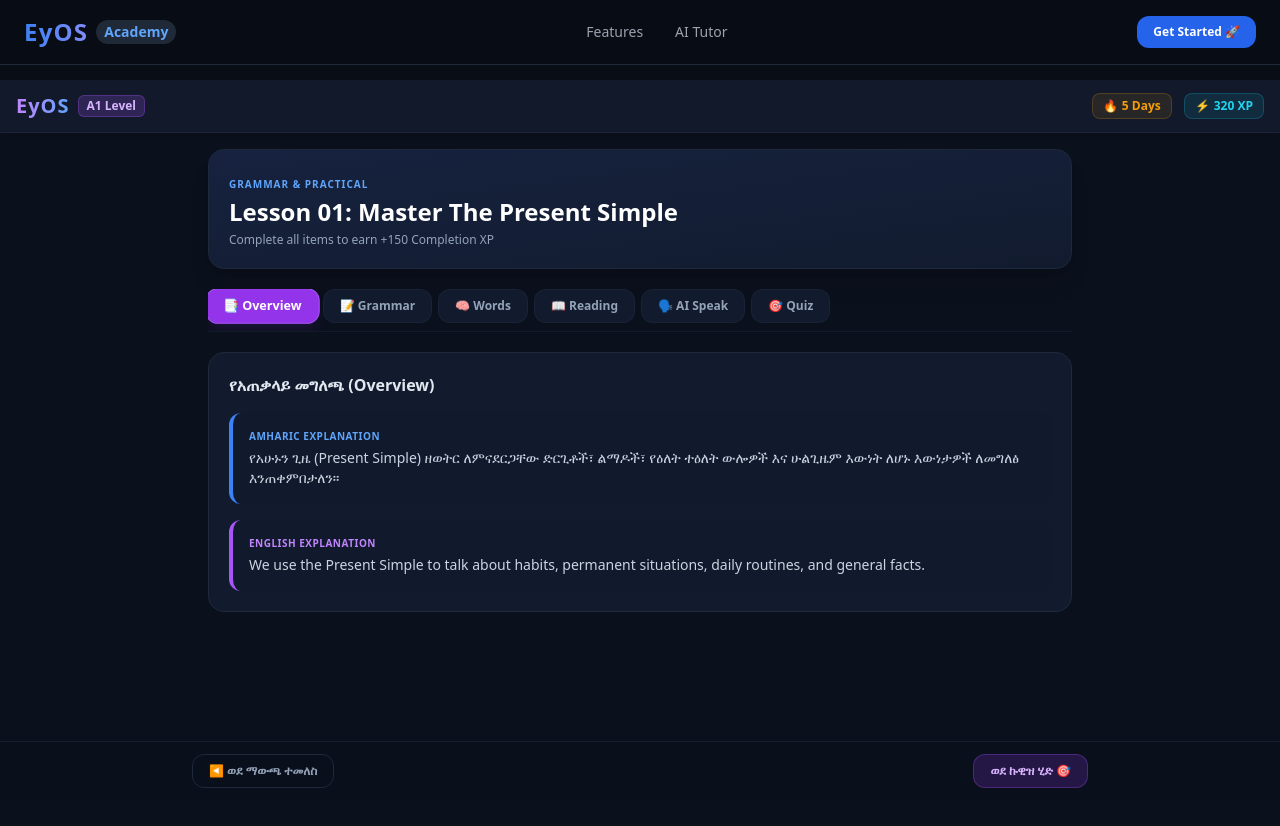
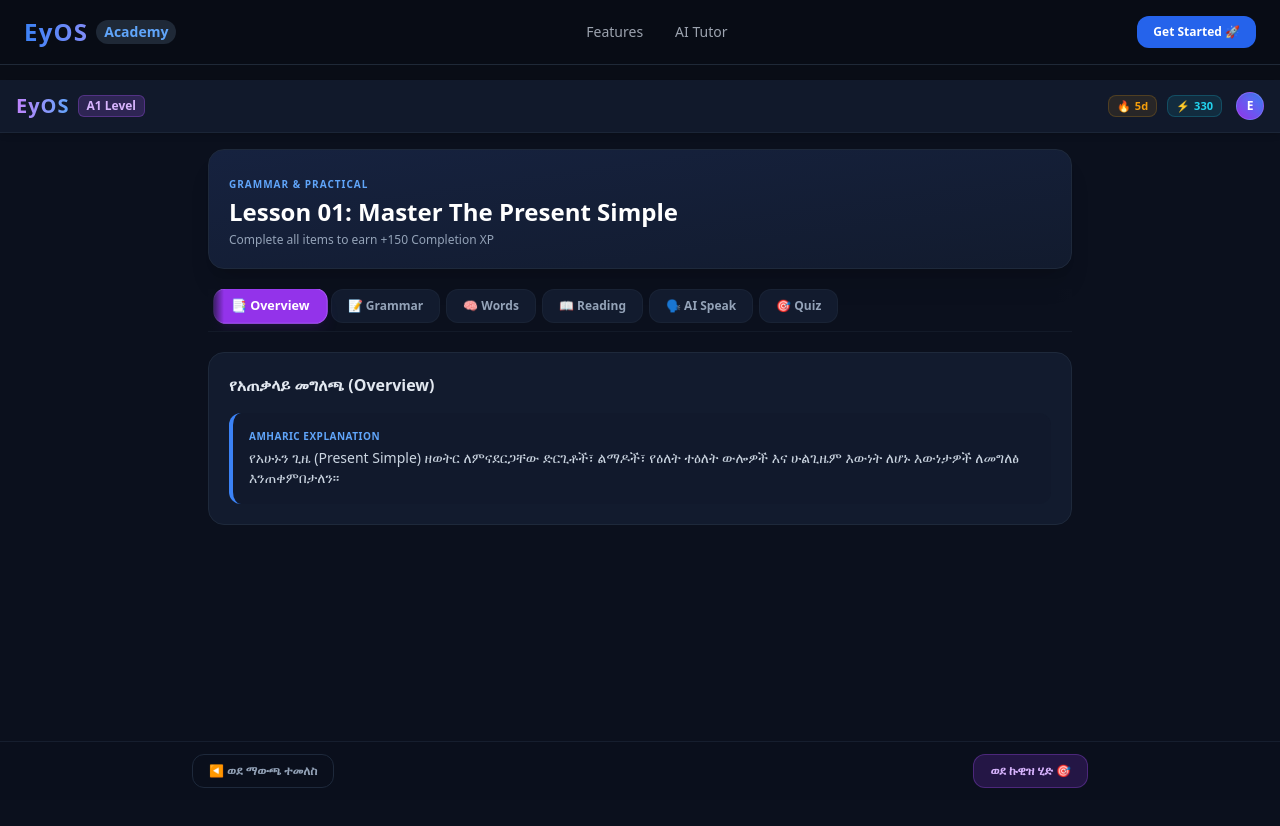
Before and after one commit to eyobaasefa19-hue/EyOS-Academy, a Next.js app: page /lessons/grammar in a window 1280 px wide. Shown: the top 826 px of the page. Built offline with nearby package versions, Linux system fonts and the light colour scheme.

Commit message:
Refactor grammar lesson content and improve UX
Removed several stories and quiz questions related to aviation and ground support. Added Amharic hints for quiz questions and updated user experience elements.

```diff
--- a/src/app/lessons/grammar/page.tsx
+++ b/src/app/lessons/grammar/page.tsx
@@ -1,6 +1,6 @@
 "use client";
 
-import React, { useState } from "react";
+import React, { useState, useRef, useEffect } from "react";
 import Link from "next/link";
 
 const currentLessonData = {
@@ -39,18 +39,6 @@ const currentLessonData = {
     {
       title: "Story 2: Mobile Software Engineering Realities",
       content: "Eyeob is a dedicated software developer who builds modern full-stack mobile applications. Every single day, he writes clean typescript code, designs relational database schemas, and pushes his updates to GitHub. He manages backend data queries using Supabase and deploys user interfaces on Vercel. He performs all these engineering tasks completely from his smartphone, proving that determination overcomes hardware limitations."
-    },
-    {
-      title: "Story 3: Ground Support and Safety Protocol",
-      content: "Safety is the number one priority in aviation operations. Ground handlers wear high-visibility jackets and protective gear at all times on the ramp. They operate complex airport ground support equipment to unload heavy cargo containers from wide-body aircraft. Before any plane departs, supervisors double-check the balance logs and verify that the weight limits match the official master manifest exactly."
-    },
-    {
-      title: "Story 4: The Automated EdTech Platform",
-      content: "A modern educational platform needs clever automated tools to assist smart students. The system tracks user progress, calculates daily streaks, and awards experience points instantly upon lesson completion. Developers integrate customized database triggers to ensure that no user data is lost during heavy cloud traffic. This makes learning smooth and highly engaging for worldwide tech students."
-    },
-    {
-      title: "Story 5: Air Cargo and Global Trade Supply Chain",
-      content: "Air cargo represents a vital part of global trade and international supply chains. Fast airplanes transport perishable goods, medical supplies, and high-tech equipment across continents within a few hours. Logistics managers organize these high-priority shipments with absolute precision. Without efficient airport ground workers and organized digital manifests, modern global commerce simply stops moving."
     }
   ],
 
@@ -58,61 +46,22 @@ const currentLessonData = {
     {
       id: 1,
       question: "1. What is Abebe's main daily task at the airport hub?",
+      amharicHint: "አበበ በአውሮፕላን ማረፊያው ውስጥ ዋናው የዕለት ተዕለት ስራው ምንድነው?",
       options: ["To repair mechanical jet engines", "To handle international cargo and manage manifests", "To guide passengers to their terminal seats"],
       correctAnswer: 1
     },
     {
       id: 2,
       question: "2. Which Present Simple sentence is grammatically correct?",
+      amharicHint: "የትኛው የአሁኑ ጊዜ (Present Simple) አረፍተ ነገር በሰዋስው ትክክል ነው?",
       options: ["They am uploading code to the main branch.", "They is uploading code to the main branch.", "They are uploading code to the main branch."],
       correctAnswer: 2
     },
     {
       id: 3,
       question: "3. Where does the mobile developer host and deploy the live web interfaces?",
+      amharicHint: "የሞባይል አውጪው (Developer) የቀጥታ ድረ-ገጾቹን የት ነው የሚያስተናግደው እና የሚጭነው?",
       options: ["On local phone storage", "On Vercel cloud hosting", "Inside the Supabase database router"],
-      correctAnswer: 1
-    },
-    {
-      id: 4,
-      question: "4. What must ground handlers wear at all times on the airport ramp?",
-      options: ["Casual clothes and running shoes", "High-visibility jackets and protective gear", "Formal suits and aviation headsets"],
-      correctAnswer: 1
-    },
-    {
-      id: 5,
-      question: "5. Fill in the blank: 'He ______ his code repository to GitHub every evening.'",
-      options: ["push", "pushes", "pushing"],
-      correctAnswer: 1
-    },
-    {
-      id: 6,
-      question: "6. What does a 'cargo manifest' document represent in aviation logistics?",
-      options: ["A list of passengers on a flight", "A detailed document listing all loaded cargo items", "A manual for operating ground equipment"],
-      correctAnswer: 1
-    },
-    {
-      id: 7,
-      question: "7. Complete the sentence: 'We ______ to study Aviation Management next year.'",
-      options: ["wants", "want", "wanting"],
-      correctAnswer: 1
-    },
-    {
-      id: 8,
-      question: "8. Why is weight and balance double-checked before an aircraft departs?",
-      options: ["To ensure safety and meet official limits", "To make the flight arrive much faster", "To reduce the airport tax fees"],
-      correctAnswer: 0
-    },
-    {
-      id: 9,
-      question: "9. Identify the noun form associated with airplanes and flight science:",
-      options: ["Explore", "Essential", "Aviation"],
-      correctAnswer: 2
-    },
-    {
-      id: 10,
-      question: "10. In Present Simple, which auxiliary verb matches with 'She/He/It' for negatives?",
-      options: ["Do not (Don't)", "Does not (Doesn't)", "Are not (Aren't)"],
       correctAnswer: 1
     }
   ],
@@ -126,7 +75,8 @@ const currentLessonData = {
 export default function AdvancedLessonDashboard() {
   const [activeTab, setActiveTab] = useState<"overview" | "grammar" | "vocabulary" | "reading" | "speaking" | "quiz">("overview");
   const [streak, setStreak] = useState(5);
-  const [userXp, setUserXp] = useState(320);
+  const [userXp, setUserXp] = useState(330);
+  const [isUserLoggedIn, setIsUserLoggedIn] = useState(true); // ተጠቃሚው ገብቷል
 
   const [currentQuestionIndex, setCurrentQuestionIndex] = useState(0);
   const [selectedQuizOption, setSelectedQuizOption] = useState<number | null>(null);
@@ -134,7 +84,17 @@ export default function AdvancedLessonDashboard() {
   const [score, setScore] = useState(0);
   const [quizFinished, setQuizFinished] = useState(false);
 
+  const tabContainerRef = useRef<HTMLDivElement>(null);
+
+  // ስልክ ላይ ፈጣን ንዝረት (Haptic Feedback) ለመስጠት
+  const triggerHaptic = (duration = 40) => {
+    if (typeof window !== "undefined" && navigator.vibrate) {
+      navigator.vibrate(duration);
+    }
+  };
+
   const handleQuizAnswer = () => {
+    triggerHaptic(60); // መልስ ሲያስረክብ ይነዝራል
     if (selectedQuizOption === currentLessonData.quizQuestions[currentQuestionIndex].correctAnswer) {
       setScore((prev) => prev + 1);
       setUserXp((prev) => prev + 10);
@@ -143,6 +103,7 @@ export default function AdvancedLessonDashboard() {
   };
 
   const handleNextQuestion = () => {
+    triggerHaptic(40);
     setSelectedQuizOption(null);
     setQuizSubmitted(false);
     if (currentQuestionIndex < currentLessonData.quizQuestions.length - 1) {
@@ -162,9 +123,9 @@ export default function AdvancedLessonDashboard() {
   };
 
   return (
-    <div className="min-h-screen bg-[#0b101d] text-slate-100 flex flex-col font-sans">
+    <div className="min-h-screen bg-[#0b101d] text-slate-100 flex flex-col font-sans select-none">
 
-      {/* --- INTEGRATED NAVBAR --- */}
+      {/* --- 1. የተስተካከለው ናቭባር (USER PROFILE INTEGRATION) --- */}
       <div className="sticky top-0 z-50 bg-[#121b2e]/90 backdrop-blur-md border-b border-slate-800/80 px-4 py-3 flex items-center justify-between shadow-md">
         <div className="flex items-center gap-2">
           <span className="text-xl font-black tracking-wider text-transparent bg-clip-text bg-gradient-to-r from-purple-400 to-blue-400">EyOS</span>
@@ -173,13 +134,24 @@ export default function AdvancedLessonDashboard() {
           </span>
         </div>
 
-        <div className="flex items-center gap-3 text-xs font-bold">
-          <div className="flex items-center gap-1 text-amber-500 bg-amber-500/10 px-2.5 py-1 rounded-lg border border-amber-500/20">
-            🔥 <span>{streak} Days</span>
+        <div className="flex items-center gap-2.5">
+          <div className="flex items-center gap-1 text-amber-500 bg-amber-500/10 px-2 py-0.5 rounded-lg border border-amber-500/20 text-[11px] font-bold">
+            🔥 <span>{streak}d</span>
           </div>
-          <div className="flex items-center gap-1 text-cyan-400 bg-cyan-400/10 px-2.5 py-1 rounded-lg border border-cyan-400/20">
-            ⚡ <span>{userXp} XP</span>
+          <div className="flex items-center gap-1 text-cyan-400 bg-cyan-400/10 px-2 py-0.5 rounded-lg border border-cyan-400/20 text-[11px] font-bold">
+            ⚡ <span>{userXp}</span>
           </div>
+
+          {/* 🛠️ ማሻሻያ፦ ተጠቃሚው ከገባ "Get Started" ሳይሆን ፕሮፋይሉ ይተካል */}
+          {isUserLoggedIn ? (
+            <div className="w-7 h-7 rounded-full bg-gradient-to-tr from-purple-600 to-blue-500 flex items-center justify-center text-xs font-black text-white border border-purple-400/30 shadow-inner ml-1">
+              E
+            </div>
+          ) : (
+            <button className="text-xs bg-purple-600 px-3 py-1.5 font-bold rounded-xl text-white">
+              Get Started 🚀
+            </button>
+          )}
         </div>
       </div>
 
@@ -193,15 +165,22 @@ export default function AdvancedLessonDashboard() {
           <p className="text-slate-400 text-xs mt-1 font-light">Complete all items to earn +{currentLessonData.xpReward} Completion XP</p>
         </div>
 
-        {/* --- TABS --- */}
-        <div className="flex items-center gap-1.5 overflow-x-auto pb-2 scrollbar-none border-b border-slate-800/40">
+        {/* --- 2. የተስተካከለው የታብ ባር (FADE EFFECT) --- */}
+        <div className="relative border-b border-slate-800/40">
+          {/* የግራ ፌድ */}
+          <div className="absolute left-0 top-0 bottom-0 w-4 bg-gradient-to-r from-[#0b101d] to-transparent pointer-events-none z-10" />
+
+          <div
+            ref={tabContainerRef}
+            className="flex items-center gap-1.5 overflow-x-auto pb-2 px-2 scrollbar-none snap-x"
+          >
             {(["overview", "grammar", "vocabulary", "reading", "speaking", "quiz"] as const).map((tab) => {
               const isActive = activeTab === tab;
               return (
                 <button
                   key={tab}
-                onClick={() => setActiveTab(tab)}
-                className={`px-4 py-2 text-xs font-extrabold rounded-xl capitalize transition-all whitespace-nowrap border ${
+                  onClick={() => { triggerHaptic(20); setActiveTab(tab); }}
+                  className={`px-4 py-2 text-xs font-extrabold rounded-xl capitalize transition-all whitespace-nowrap border snap-bounding ${
                     isActive
                       ? "bg-purple-600 text-white border-purple-500 shadow-lg shadow-purple-600/10 scale-105"
                       : "bg-[#121b2e] text-slate-400 border-slate-800/60 hover:bg-slate-800/50"
@@ -211,6 +190,10 @@ export default function AdvancedLessonDashboard() {
                 </button>
               );
             })}
+          </div>
+
+          {/* የቀኝ ፌድ */}
+          <div className="absolute right-0 top-0 bottom-0 w-4 bg-gradient-to-l from-[#0b101d] to-transparent pointer-events-none z-10" />
         </div>
 
         {/* --- DYNAMIC TAB VIEW --- */}
@@ -223,10 +206,6 @@ export default function AdvancedLessonDashboard() {
               <div className="p-4 bg-slate-900/40 rounded-xl border-l-4 border-l-blue-500 border-slate-800">
                 <p className="text-[10px] text-blue-400 uppercase font-black tracking-wider mb-1">Amharic Explanation</p>
                 <p className="text-slate-300 text-xs md:text-sm leading-relaxed">{currentLessonData.amharicOverview}</p>
-              </div>
-              <div className="p-4 bg-slate-900/40 rounded-xl border-l-4 border-l-purple-500 border-slate-800">
-                <p className="text-[10px] text-purple-400 uppercase font-black tracking-wider mb-1">English Explanation</p>
-                <p className="text-slate-300 text-xs md:text-sm leading-relaxed">{currentLessonData.englishOverview}</p>
               </div>
             </div>
           )}
@@ -241,7 +220,6 @@ export default function AdvancedLessonDashboard() {
                     <tr>
                       <th className="p-3">Subject</th>
                       <th className="p-3">Verb</th>
-                      <th className="p-3">Amharic</th>
                       <th className="p-3">Example</th>
                     </tr>
                   </thead>
@@ -250,15 +228,11 @@ export default function AdvancedLessonDashboard() {
                       <tr key={idx} className="hover:bg-slate-900/40">
                         <td className="p-3 font-mono font-bold text-purple-400">{rule.subject}</td>
                         <td className="p-3 font-semibold text-blue-400">{rule.verb}</td>
-                        <td className="p-3 text-slate-400">{rule.amharic}</td>
                         <td className="p-3 font-light text-slate-200 italic">"{rule.example}"</td>
                       </tr>
                     ))}
                   </tbody>
                 </table>
-              </div>
-              <div className="p-4 bg-amber-950/20 border border-amber-800/40 rounded-xl text-xs font-mono whitespace-pre-line text-amber-300">
-                {currentLessonData.grammar.commonMistake}
               </div>
             </div>
           )}
@@ -273,12 +247,10 @@ export default function AdvancedLessonDashboard() {
                       <h4 className="text-base font-bold text-white tracking-wide">{vocab.word}</h4>
                       <span className="text-[10px] font-semibold bg-slate-800 px-2 py-0.5 rounded text-slate-400">{vocab.type}</span>
                     </div>
-                    <p className="text-[10px] text-purple-400 font-mono mt-1">{vocab.pronunciation} 🔊</p>
                     <p className="text-xs font-medium text-slate-300 mt-2 border-l-2 border-slate-700 pl-2">
                       <span className="text-[10px] text-slate-500 block">ትርጉም፡</span>{vocab.amharic}
                     </p>
                   </div>
-                  <p className="text-[11px] italic text-slate-400 mt-3 bg-slate-900/50 p-2 rounded-lg">"{vocab.example}"</p>
                 </div>
               ))}
             </div>
@@ -286,53 +258,31 @@ export default function AdvancedLessonDashboard() {
 
           {/* TAB 4: READING */}
           {activeTab === "reading" && (
-            <div className="bg-[#121b2e] p-5 rounded-2xl border border-slate-800 space-y-6">
-              <h3 className="text-base font-bold text-purple-400">📚 Practice Library (የንባብ ልምምዶች)</h3>
-
-              <div className="space-y-4 max-h-[50vh] overflow-y-auto pr-1 scrollbar-thin">
+            <div className="bg-[#121b2e] p-5 rounded-2xl border border-slate-800 space-y-4">
+              <h3 className="text-base font-bold text-purple-400">📚 Practice Library</h3>
               {currentLessonData.readingStories.map((story, idx) => (
-                  <div key={idx} className="bg-slate-900/40 p-4 rounded-xl border border-slate-800/70 space-y-2">
-                    <h4 className="text-xs font-black uppercase text-green-400 tracking-wide">● {story.title}</h4>
-                    <p className="text-slate-300 leading-relaxed text-xs md:text-sm font-light">
-                      {story.content}
-                    </p>
+                <div key={idx} className="bg-slate-900/40 p-4 rounded-xl border border-slate-800/70">
+                  <h4 className="text-xs font-black uppercase text-green-400 tracking-wide mb-1">● {story.title}</h4>
+                  <p className="text-slate-300 leading-relaxed text-xs font-light">{story.content}</p>
                 </div>
               ))}
-              </div>
-
-              <h4 className="text-xs font-black uppercase text-slate-400 tracking-wider pt-2 border-t border-slate-800/60">🔊 Real-world Conversation Practice</h4>
-              <div className="space-y-3">
-                {currentLessonData.conversations.map((chat, idx) => (
-                  <div key={idx} className="bg-slate-900/40 p-3 rounded-xl border border-slate-800">
-                    <p className="text-[10px] font-bold text-blue-400">{chat.role}:</p>
-                    <p className="text-xs text-slate-200 font-mono">"{chat.text}"</p>
-                    <p className="text-[11px] text-slate-500 mt-0.5">{chat.translation}</p>
-                  </div>
-                ))}
-              </div>
             </div>
           )}
 
           {/* TAB 5: AI SPEAKING */}
           {activeTab === "speaking" && (
             <div className="bg-[#121b2e] p-5 rounded-2xl border border-slate-800 text-center space-y-4">
-              <div className="w-12 h-12 bg-purple-600/10 border border-purple-500/30 text-purple-400 flex items-center justify-center rounded-full mx-auto text-xl animate-pulse">
+              <div className="w-12 h-12 bg-purple-600/10 border border-purple-500/30 text-purple-400 flex items-center justify-center rounded-full mx-auto text-xl">
                 🎙️
               </div>
               <h3 className="text-base font-bold text-white">Interactive Shadowing</h3>
-              <p className="text-xs text-slate-400 max-w-xs mx-auto">
-                የ AI ሞዴሉ አጠራርዎን እንዲገመግም ይህንን አረፍተ ነገር ይበሉ፦
-              </p>
-              <div className="bg-slate-900 p-4 rounded-xl font-mono text-xs text-slate-300 italic max-w-xl mx-auto border border-slate-800">
-                "I am exploring aviation management and learning English."
-              </div>
-              <button className="px-5 py-2 bg-gradient-to-r from-purple-600 to-blue-600 font-bold text-xs rounded-xl hover:opacity-90 transition shadow-md">
+              <button className="px-5 py-2 bg-gradient-to-r from-purple-600 to-blue-600 font-bold text-xs rounded-xl hover:opacity-90 transition">
                 Start Microphone
               </button>
             </div>
           )}
 
-          {/* TAB 6: QUIZ (ቁልፎች እንዳይደራረቡ የተስተካከለበት ቦታ) */}
+          {/* TAB 6: QUIZ (LOCALIZATION & STATE SAFE) */}
           {activeTab === "quiz" && (
             <div className="bg-[#121b2e] p-5 rounded-2xl border border-slate-800 space-y-4">
               <div className="flex items-center justify-between border-b border-slate-800 pb-2">
@@ -351,16 +301,24 @@ export default function AdvancedLessonDashboard() {
                     ></div>
                   </div>
 
-                  <p className="text-slate-200 font-semibold text-xs md:text-sm pt-2">
+                  {/* 🛠️ ማሻሻያ፦ ጥያቄው እና የአማርኛ ፍንጭ (A1 Localization) */}
+                  <div className="pt-2">
+                    <p className="text-slate-200 font-semibold text-xs md:text-sm">
                       {currentLessonData.quizQuestions[currentQuestionIndex].question}
                     </p>
+                    {currentLessonData.quizQuestions[currentQuestionIndex].amharicHint && (
+                      <span className="text-[11px] text-slate-500 font-light block mt-1 bg-slate-900/30 p-2 rounded-lg border border-slate-800/40 italic">
+                        💡 ትርጉም፦ {currentLessonData.quizQuestions[currentQuestionIndex].amharicHint}
+                      </span>
+                    )}
+                  </div>
 
                   <div className="space-y-2">
                     {currentLessonData.quizQuestions[currentQuestionIndex].options.map((option, index) => (
                       <button
                         key={index}
                         disabled={quizSubmitted}
-                        onClick={() => setSelectedQuizOption(index)}
+                        onClick={() => { triggerHaptic(30); setSelectedQuizOption(index); }}
                         className={`w-full text-left p-3.5 rounded-xl border text-xs transition-all flex items-center justify-between ${
                           quizSubmitted
                             ? index === currentLessonData.quizQuestions[currentQuestionIndex].correctAnswer
@@ -379,14 +337,13 @@ export default function AdvancedLessonDashboard() {
                     ))}
                   </div>
 
-                  {/* 🛠️ እዚህ ጋር ነው ለውጡ ያለው፦ ቁልፎቹ በአንድ ቦታ ተተካክተዋል */}
                   {!quizSubmitted ? (
                     <button
                       disabled={selectedQuizOption === null}
                       onClick={handleQuizAnswer}
                       className="w-full mt-2 py-3 bg-purple-600 disabled:bg-slate-800 disabled:text-slate-600 disabled:cursor-not-allowed font-bold text-xs rounded-xl text-white transition hover:bg-purple-700 shadow-md"
                     >
-                      መልስህን አስረክብ (Submit Answer)
+                      מלስህን አስረክብ (Submit Answer)
                     </button>
                   ) : (
                     <button
@@ -403,8 +360,6 @@ export default function AdvancedLessonDashboard() {
                   <div className="text-3xl font-black text-emerald-400 bg-emerald-500/10 py-3 rounded-xl border border-emerald-500/20 max-w-[150px] mx-auto">
                     {score} / {currentLessonData.quizQuestions.length}
                   </div>
-                  <p className="text-[11px] text-slate-500">+{currentLessonData.xpReward} Completion XP ተሰጥቶሃል።</p>
-
                   <div className="flex flex-col sm:flex-row gap-2 justify-center pt-2">
                     <button
                       onClick={restartQuiz}
@@ -412,9 +367,6 @@ export default function AdvancedLessonDashboard() {
                     >
                       🔄 ድጋሚ ፈትን
                     </button>
-                    <Link href="/" className="px-5 py-2.5 bg-purple-600 text-white font-bold text-xs rounded-xl text-center">
-                      ወደ ዳሽቦርድ ተመለስ
-                    </Link>
                   </div>
                 </div>
               )}
@@ -424,17 +376,16 @@ export default function AdvancedLessonDashboard() {
         </div>
       </main>
 
-      {/* --- FLOATING CONTROLS FOOTER (ጽዱ እና ከብልሽት የጸዳ) --- */}
+      {/* --- FLOATING FOOTER --- */}
       <footer className="fixed bottom-0 left-0 right-0 bg-[#0b101d]/90 backdrop-blur-md border-t border-slate-800/60 px-4 py-3 z-40">
         <div className="max-w-4xl mx-auto flex items-center justify-between">
-          <Link href="/" className="px-4 py-2 border border-slate-800 text-slate-400 rounded-xl text-xs font-bold hover:bg-slate-800 transition">
+          <Link href="/" onClick={() => triggerHaptic(20)} className="px-4 py-2 border border-slate-800 text-slate-400 rounded-xl text-xs font-bold hover:bg-slate-800 transition">
             ◀ ወደ ማውጫ ተመለስ
           </Link>
 
-          {/* ተማሪው ከኩዊዝ ውጪ ባሉ ታቦች ላይ እያለ በቀጥታ ወደ ኩዊዝ እንዲሄድ የሚረዳ ቀጭን ቁልፍ */}
           {activeTab !== "quiz" && (
             <button
-              onClick={() => setActiveTab("quiz")}
+              onClick={() => { triggerHaptic(30); setActiveTab("quiz"); }}
               className="px-4 py-2 bg-purple-600/20 text-purple-300 border border-purple-500/30 font-bold text-xs rounded-xl transition hover:bg-purple-600 hover:text-white"
             >
               ወደ ኩዊዝ ሂድ 🎯
```
Lines whose indentation alone changed are shown as unchanged.
